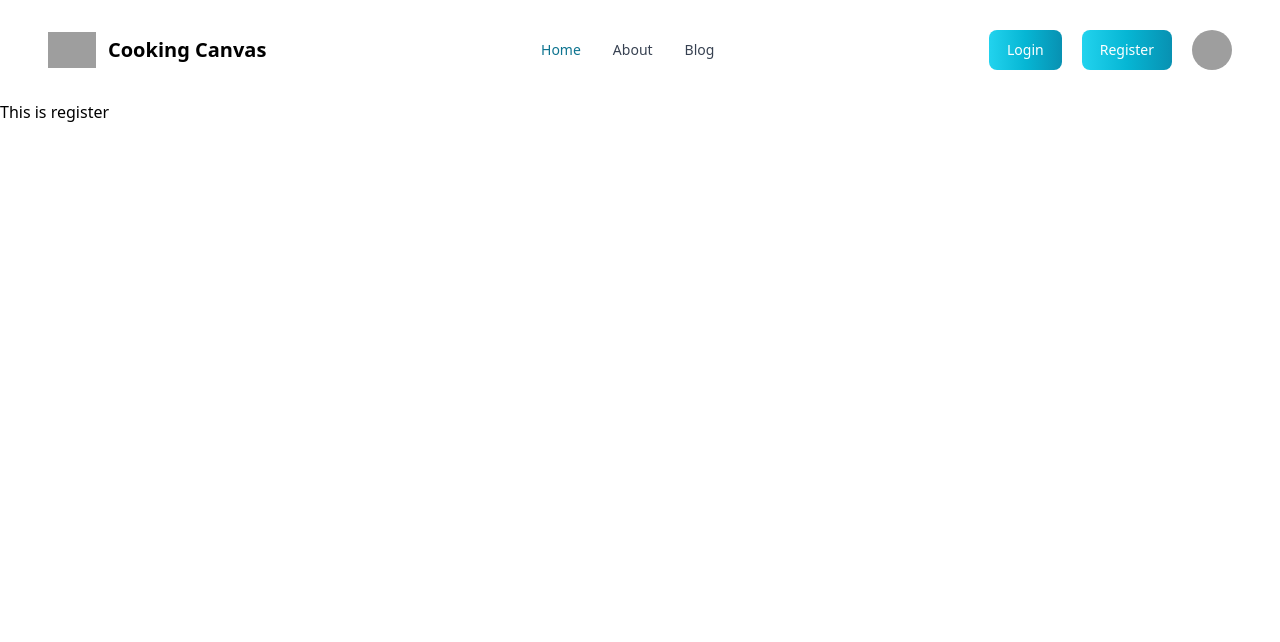
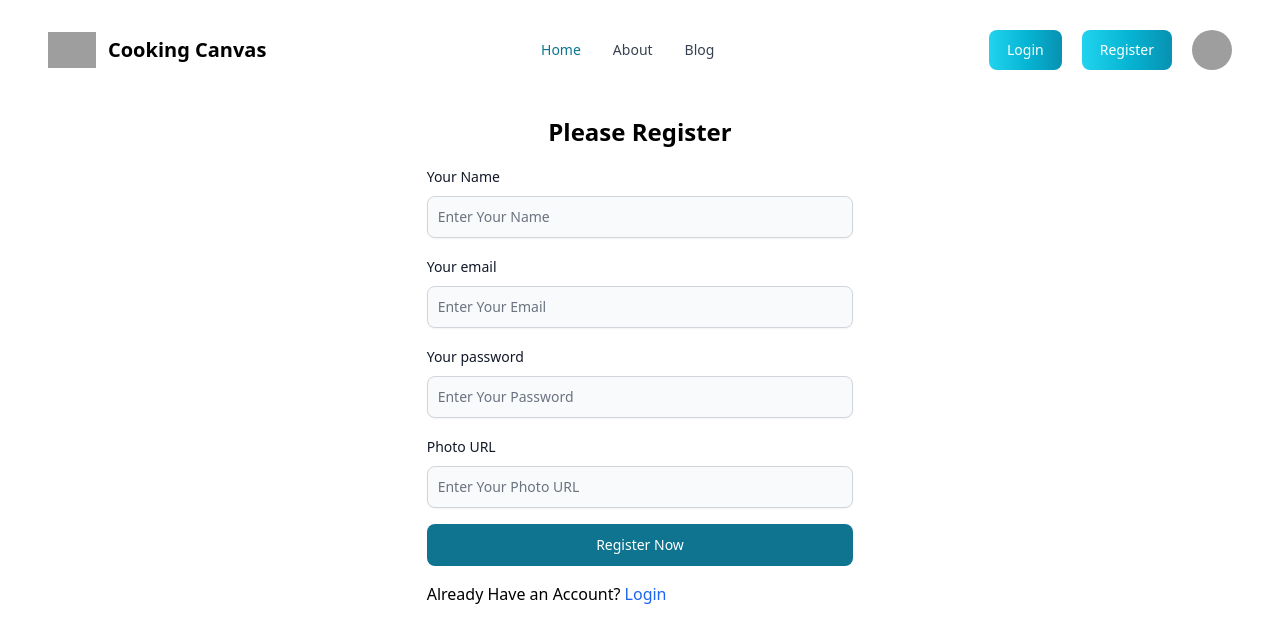
Before and after one commit to sohagrana921/Great-British-Chefs-Client, a React (Vite) app: page /register in a window 1280 px wide. Shown: the top 642 px of the page. Built offline with nearby package versions, Linux system fonts and the light colour scheme; grey boxes are pictures that could not be loaded.

Commit message:
social login done

```diff
--- a/src/components/Login.jsx
+++ b/src/components/Login.jsx
@@ -1,25 +1,13 @@
 import { Button, Label, TextInput } from "flowbite-react";
 import React from "react";
-
+import { Link } from "react-router-dom";
+import { FaGithub, FaGoogle } from "react-icons/fa";
 const Login = () => {
   return (
-    <div className="mx-auto w-1/3 mt-4 mb-10">
-      <h1 className="text-center text-2xl font-semibold my-4">
-        Please Register
-      </h1>
+    <div>
+      <div className="mx-auto w-1/3 mt-4 mb-8">
+        <h1 className="text-center text-2xl font-bold my-4">Please Login</h1>
         <form className="flex flex-col gap-4">
-        <div>
-          <div className="mb-2 block">
-            <Label value="Your Name" />
-          </div>
-          <TextInput
-            id="name"
-            type="text"
-            placeholder="Enter Your Name"
-            required={true}
-            shadow={true}
-          />
-        </div>
           <div>
             <div className="mb-2 block">
               <Label value="Your email" />
@@ -44,21 +32,41 @@ const Login = () => {
               shadow={true}
             />
           </div>
+
+          <Button type="submit">Login</Button>
+          <p className="text-secondary">
+            Don't Have an Account?{" "}
+            <span className="text-blue-600">
+              <Link to="/register">Register</Link>
+            </span>
+          </p>
+        </form>
+      </div>
+      <div className="border-blue-700 border-solid border rounded pt-2 pb-4 mt-4 mb-20 w-2/5 mx-auto">
+        <p className="text-center my-2 text-lg font-semibold text-blue-700">
+          Or Login With
+        </p>
+        <div className="d-flex justify-center">
+          <div className="flex justify-center items-center gap-2">
             <div>
-          <div className="mb-2 block">
-            <Label value="Photo URL" />
+              <Button outline={true} gradientDuoTone="redToYellow">
+                <span className="text-blue-500 flex items-center">
+                  <FaGoogle className="mr-2 h-3 w-3 "></FaGoogle>
+                  Login with Google
+                </span>
+              </Button>
             </div>
-          <TextInput
-            id="name"
-            type="text"
-            placeholder="Enter Your Photo URL"
-            required={true}
-            shadow={true}
-          />
+            <div>
+              <Button outline={true} gradientDuoTone="redToYellow">
+                <span className="text-blue-500 flex items-center">
+                  <FaGithub className="mr-2 h-3 w-3 "></FaGithub>
+                  Login with Github
+                </span>
+              </Button>
             </div>
-
-        <Button type="submit">Register new account</Button>
-      </form>
+          </div>
+        </div>
+      </div>
     </div>
   );
 };
--- a/src/components/Register.jsx
+++ b/src/components/Register.jsx
@@ -1,9 +1,69 @@
+import { Button, Label, TextInput } from "flowbite-react";
 import React from "react";
+import { Link } from "react-router-dom";
 
 const Register = () => {
   return (
-    <div>
-      <h2>This is register</h2>
+    <div className="mx-auto w-1/3 mt-4 mb-10">
+      <h1 className="text-center text-2xl font-bold my-4">Please Register</h1>
+      <form className="flex flex-col gap-4">
+        <div>
+          <div className="mb-2 block">
+            <Label value="Your Name" />
+          </div>
+          <TextInput
+            id="name"
+            type="text"
+            placeholder="Enter Your Name"
+            required={true}
+            shadow={true}
+          />
+        </div>
+        <div>
+          <div className="mb-2 block">
+            <Label value="Your email" />
+          </div>
+          <TextInput
+            id="email2"
+            type="email"
+            placeholder="Enter Your Email"
+            required={true}
+            shadow={true}
+          />
+        </div>
+        <div>
+          <div className="mb-2 block">
+            <Label value="Your password" />
+          </div>
+          <TextInput
+            id="password2"
+            type="password"
+            placeholder="Enter Your Password"
+            required={true}
+            shadow={true}
+          />
+        </div>
+        <div>
+          <div className="mb-2 block">
+            <Label value="Photo URL" />
+          </div>
+          <TextInput
+            id="name"
+            type="text"
+            placeholder="Enter Your Photo URL"
+            required={true}
+            shadow={true}
+          />
+        </div>
+
+        <Button type="submit">Register Now</Button>
+        <p className="text-secondary">
+          Already Have an Account?{" "}
+          <span className="text-blue-600">
+            <Link to="/login">Login</Link>
+          </span>
+        </p>
+      </form>
     </div>
   );
 };
```
Lines whose indentation alone changed are shown as unchanged.
